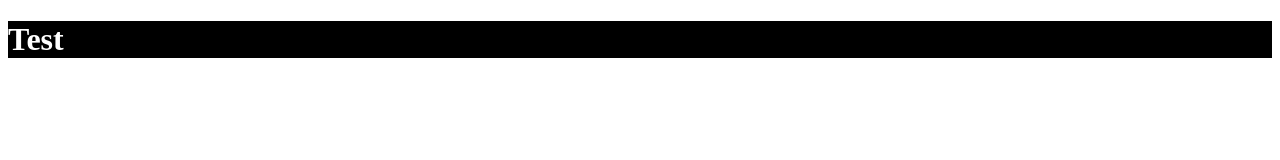
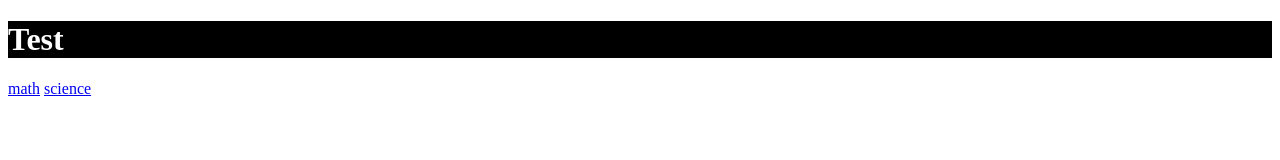
Before and after one commit to Marjamjelly/Directory, a plain HTML site: page index.html in a window 1280 px wide. Drawn offline with Linux system fonts and the light colour scheme.

Commit message:
Update index.html

```diff
--- a/index.html
+++ b/index.html
@@ -5,5 +5,7 @@
   </head>
   <body>
     <h1>Test</h1>
+    <a href="pages/math/math.html">math</a>
+    <a href="pages/science/science.html">science</a>
   </body>
 </html>
```
